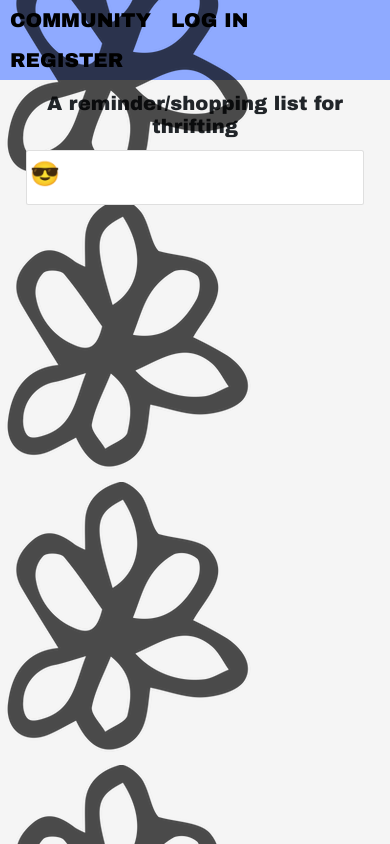
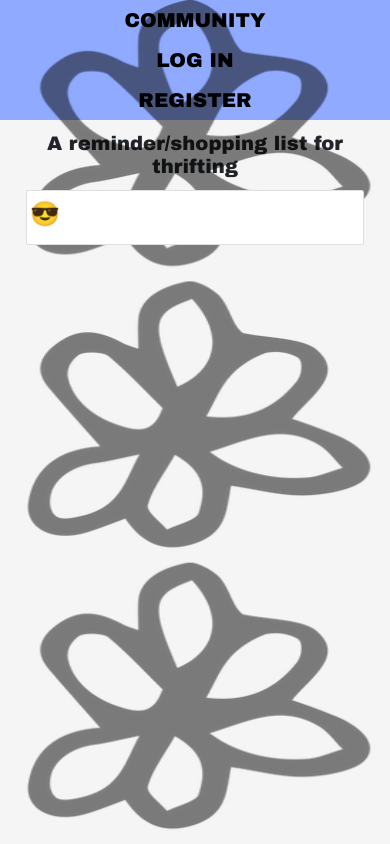
Before and after one commit to ajkarczewski/thrift, a Flask app: page /info in a window 390 px wide. Run offline with Flask 2, Linux system fonts and the light colour scheme; parts of the project's set-up code (start-up, migrations or seed data) failed here and were passed over; some web fonts are replaced.

Commit message:
update mobile styling

```diff
--- a/myapp/static/styles.css
+++ b/myapp/static/styles.css
@@ -31,14 +31,14 @@ body {
 
 #overlay {
   position: fixed;
-  background-repeat:repeat-y;
-  /* width: 100%;
-  height: 100%; */
-  top: -10%;
+  background-repeat:round;
+  width: 100%;
+  height: 100%;
+  /* top: -10%;
   left: -3%;
   right: 0;
-  bottom: 0;
-  opacity: 70%;
+  bottom: 0; */
+  opacity: 50%;
   pointer-events:none;
   /* z-index: 3; */
   background-image: url('/static/noun-hand-drawn-flower-2655053.png');
@@ -113,7 +113,6 @@ h1 {
 
 .container {
   margin-top: 3%;
-
 }
 
 .card {
@@ -128,3 +127,17 @@ form {
 body {
   background-color: whitesmoke;
 }
+
+@media screen and (max-width: 600px) {
+
+    .nav {
+      display: flex;
+      position: relative;
+      top: 0;
+      left: 0;
+      flex-direction: column;
+      width: 100%;
+      justify-content: center;
+      align-items: center;
+    }
+}
```
